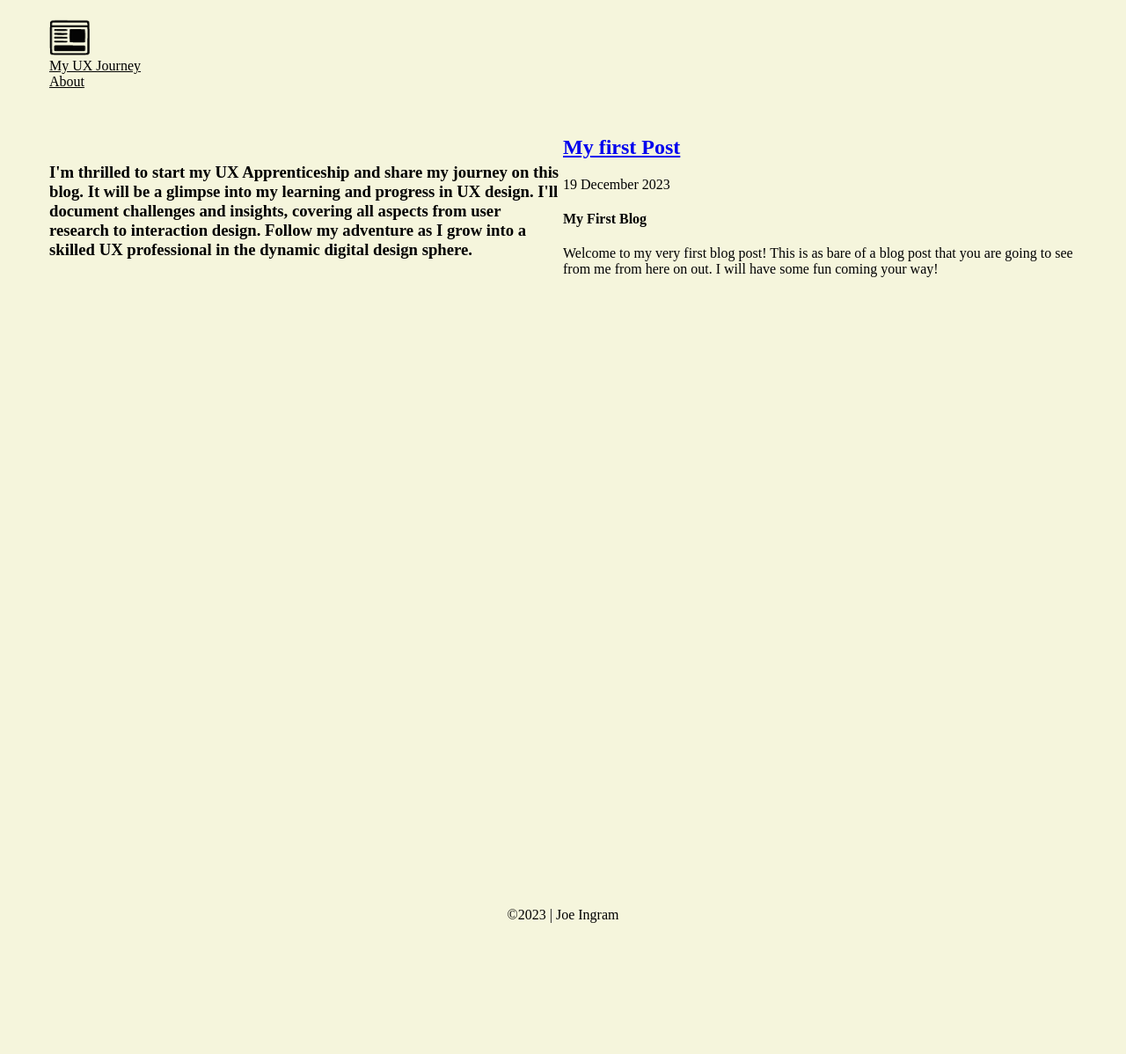
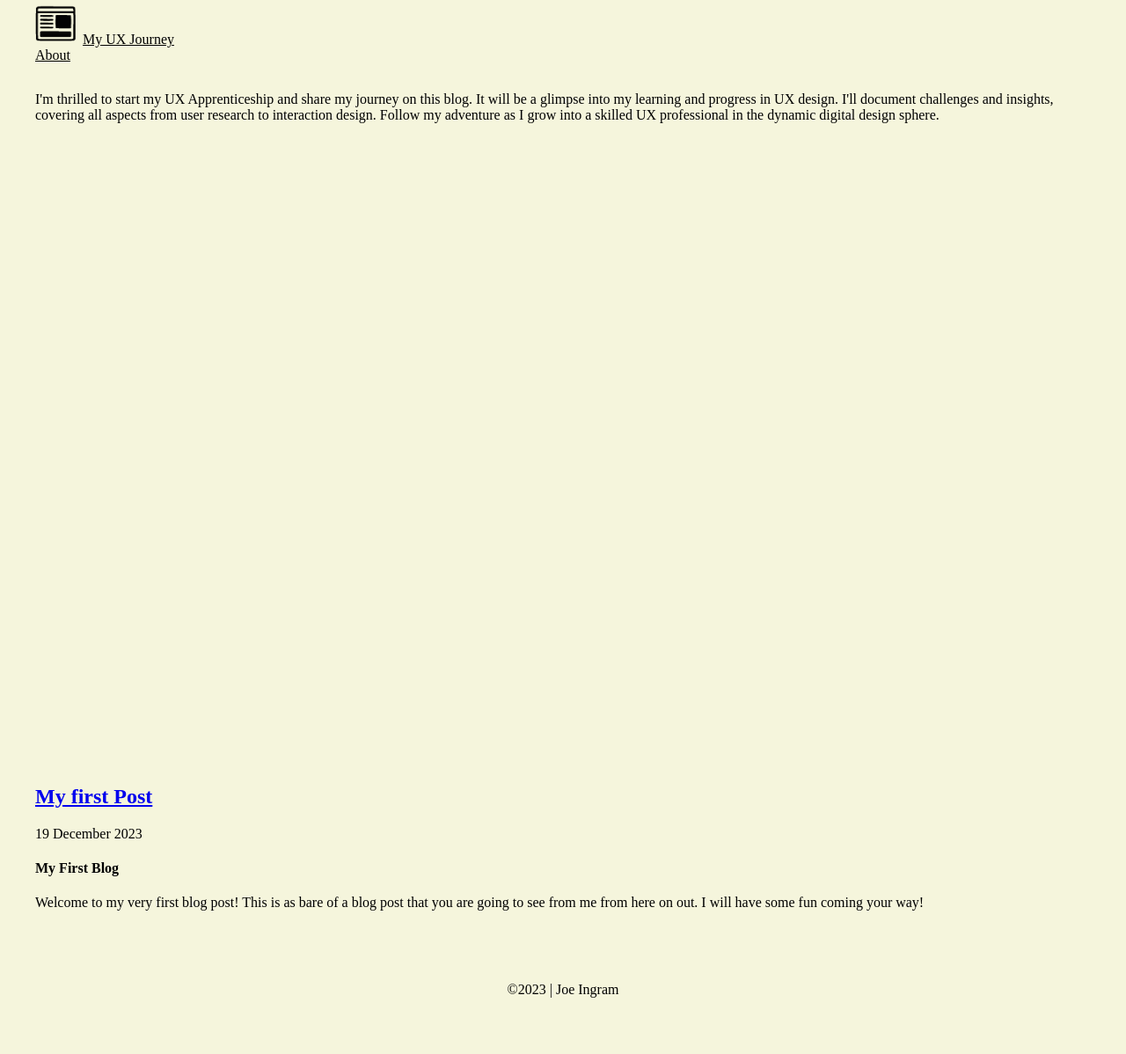
Before and after one commit to myuxjourney/myuxjourney.github.io, a Jekyll site: the page built from index.html, in a window 1280 px wide. Shown: the whole page at 88% size. Built offline with Jekyll 4.4.1, drawn with Linux system fonts in a browser that asks for light colours; nearby versions of some CDN libraries; before the commit the page ends 1129 px from its top, so only the background shows below that.

Commit message:
first commit

```diff
--- a/_includes/header.html
+++ b/_includes/header.html
@@ -1,7 +1,7 @@
 <header class="site-header">
   <div class="content-wrap">
     <img src="/images/uxjourneyfavicon.png" alt="UX Journey Logo" style="width: 50px; height: 50px;">
-    <a class="nav-anchor"href="/">My UX Journey</a>
+    <a class="nav-anchor"href="https://myuxjourney.github.io/">My UX Journey</a>
     <nav class="site-navigation">
       <a href="/">About</a>
     </nav>
--- a/_sass/_layout.scss
+++ b/_sass/_layout.scss
@@ -1,6 +1,5 @@
 .content-wrap {
-  display: flex;
+  display: block;
   max-width: 1200px;
   margin: 0 auto;
-  padding: 1em;
 }
--- a/index.html
+++ b/index.html
@@ -3,11 +3,11 @@
 ---
 
 <div class="example">
-  <h1>I'm thrilled to start my UX Apprenticeship and share my journey on this blog. It will be a glimpse into my learning and progress in UX design. I'll document challenges and insights, covering all aspects from user research to interaction design.
-      Follow my adventure as I grow into a skilled UX professional in the dynamic digital design sphere.</h1>
-    </div>
-
-
+  I'm thrilled to start my UX Apprenticeship and share my journey on this blog. It will be a glimpse into my learning and progress in UX design. I'll document challenges and insights, covering all aspects from user research to interaction design.
+  Follow my adventure as I grow into a skilled UX professional in the dynamic digital design sphere.
+</div>
+<section></section>
+<div>
   {% for post in site.posts %}
   <article>
     <h2>
@@ -19,3 +19,4 @@
     {{ post.content }}
   </article>
 {% endfor %}
+</div>
```
